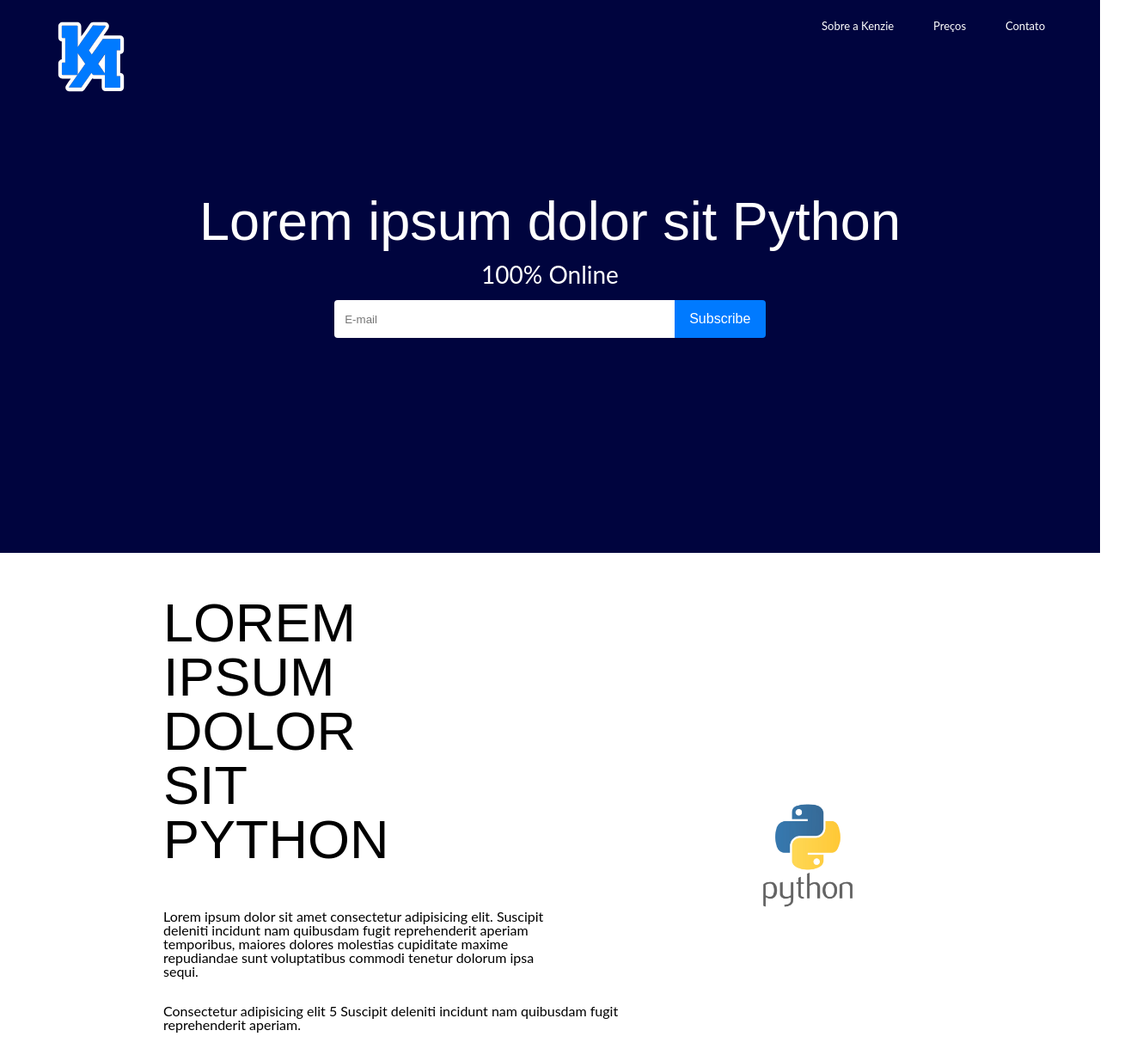
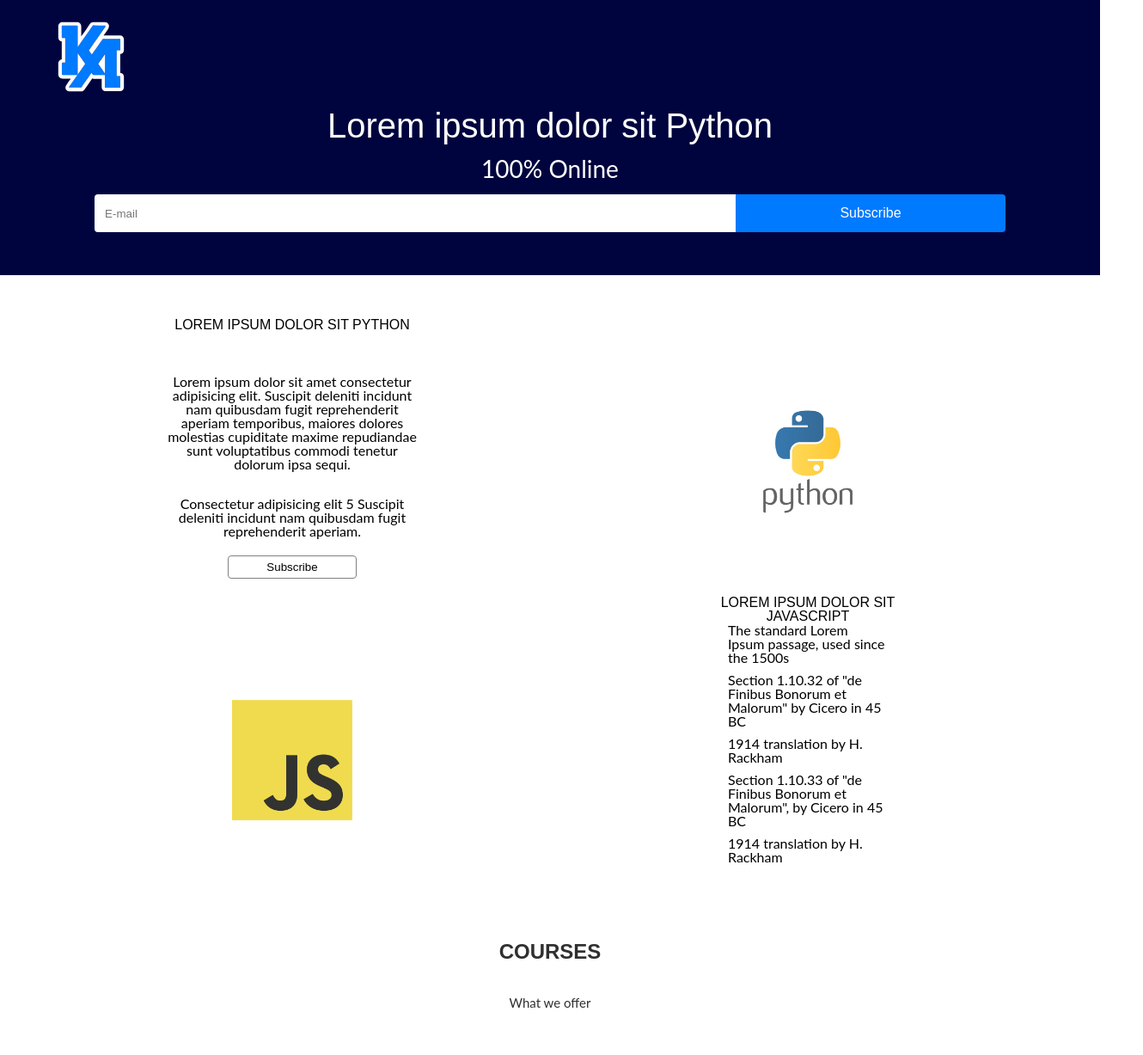
Before and after one commit to Kenzie-Academy-Brasil-Developers/estilizando-pagina-landing-page-kenzie-academy-sprint-3-marcelochaves92, a plain HTML site: page index.html in a window 1280 px wide. Shown: the top 1227 px of the page at 86% size, 1330 px wide, since content can reach past the window. Drawn offline with Linux system fonts and the light colour scheme; a script that the page names is missing.

Commit message:
Revert "marcelochaves"

```diff
--- a/assets/css/style.css
+++ b/assets/css/style.css
@@ -104,7 +104,7 @@ nav li {
 .secaoDestaque h2 {
   margin: 1rem auto;
   color: var(--branco);
-  font-size: 63px;
+  font-size: 2.5rem;
 }
 
 .secaoDestaque p {
@@ -190,13 +190,9 @@ nav li {
   border-radius: 4px;
   padding: 5px;
   width: 50%;
+  background-color: var(--branco);
   margin-top: 20px;
   margin-bottom: 20px;
-  transition-duration: 0.4s;
-}
-
-.secaoSobre .flex-col button:hover{
-  background-color: var(--branco);
 }
 
 .flex-col span {
@@ -443,85 +439,6 @@ li img {
 }
 
 @media screen and (min-width: 1080px) {
-  .topo .large-container{
-    padding-bottom: 100px;
-  }
-
-  .topo .secaoDestaque {
-    margin-bottom: 200px;
-  }
-  .topo .large-container nav{
-    display: block;
-  }
-
-
-  .topo .large-container nav ul {
-    display: flex;
-    width: 260px;
-    justify-content: space-between;
-  }
-
-
-  .topo .large-container nav ul li a{
-    flex-direction: row;
-    color: var(--branco);
-    text-decoration: none;
-  }
-
-  .topo .large-container .botao-menu {
-      display:none;
-  }
-  #title{
-    font-size: 63px;
-  }
-  .secaoDestaque .secaoDestaqueFormulario input {
-    border: 0;
-    border-top-left-radius: 4px;
-    border-bottom-left-radius: 4px;
-    width: 36%;
-    padding-left: 12px;
-  }
-
-  .secaoDestaque .secaoDestaqueFormulario button {
-    width: 10%;
-  }
-
-
-  .inicial .secaoSobre .flex-col p{
-    text-align: left;
-    width: 448px;
-  }
-
-  .inicial .content .secaoSobre .flex .flex-col span{
-    display: block;
-    width: 610px;
-    text-align: left;
-  }
-
-  .inicial .content .secaoSobre .flex-col button{
-    padding: 10px 42px;
-    width: 24%;
-  }
-
-  .inicial .content .secaoSobre .flex-col h2{
-    text-align: left;
-    width: 102%;
-  }
-
-  .inicial .content .secaoSobre .flex-col ul{
-    display: flex;
-    margin: 30px auto;
-    flex-direction: column;
-    justify-content: center;
-    width: 180%;
-    text-align: start;
-  }
-
-  .inicial .content .secaoSobre .flex-col ul li{
-    list-style: disc;
-    margin-left: 20px;
-  }
-
   .secaoCursos {
     margin-top: 80px;
     color: var(--cinza);
@@ -589,3 +506,16 @@ li img {
     margin-bottom: 50px;
   }
 }
+
+@media only screen and (min-width: 720px) {
+    .topo .large-container nav ul{
+        display: flex;
+        flex-direction: row;
+        justify-content:space-between;
+    }
+
+    .topo .large-container .botao-menu {
+        display:none;
+    }
+
+ }
--- a/index.html
+++ b/index.html
@@ -23,9 +23,9 @@
 
       <!-- MENU DE NAVEGAÇÃO -->
       <nav>
-        <ul class="navegacao">
+        <ul>
           <li><a href="#1">Sobre a Kenzie</a></li>
-          <li><a href="#2">Preços</a></li>
+          <li><a href="#2">Agenda</a></li>
           <li><a href="#3">Contato</a></li>
         </ul>
       </nav>
@@ -83,7 +83,7 @@
           </div>
 
           <!-- COLUNA ESQUERDA -->
-            <div class="flex-col">
+            <div class="flex-col flex-col-bg">
 
                 <figure>
                   <img src="assets/img/JavaScript-logo.png" alt="Java Script">
@@ -93,7 +93,7 @@
               </div>
 
           <!-- COLUNA DIREITA -->
-            <div class="flex-col">
+            <div class="flex-col flex-col-bg">
 
                 <h2> LOREM IPSUM DOLOR SIT JAVASCRIPT</h2>
                 <ul>
```
